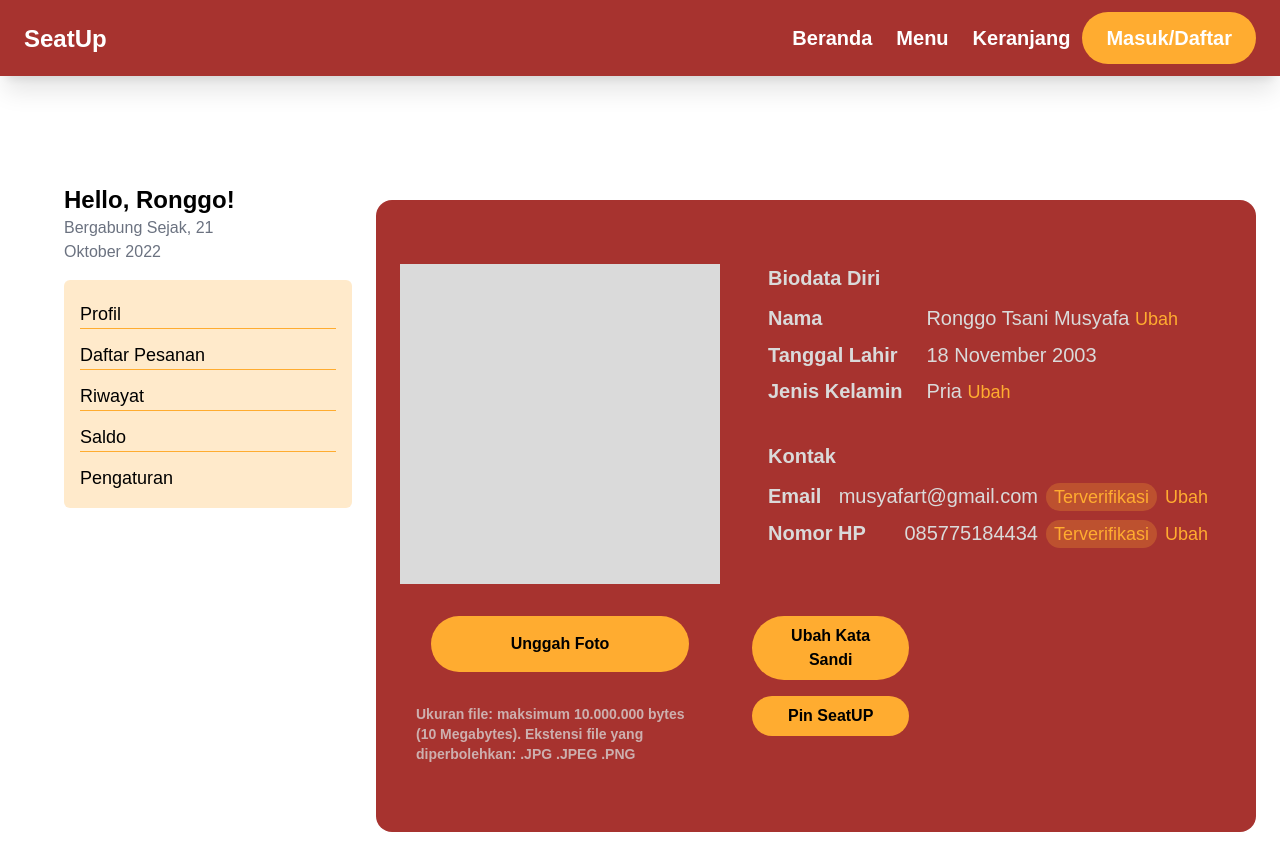
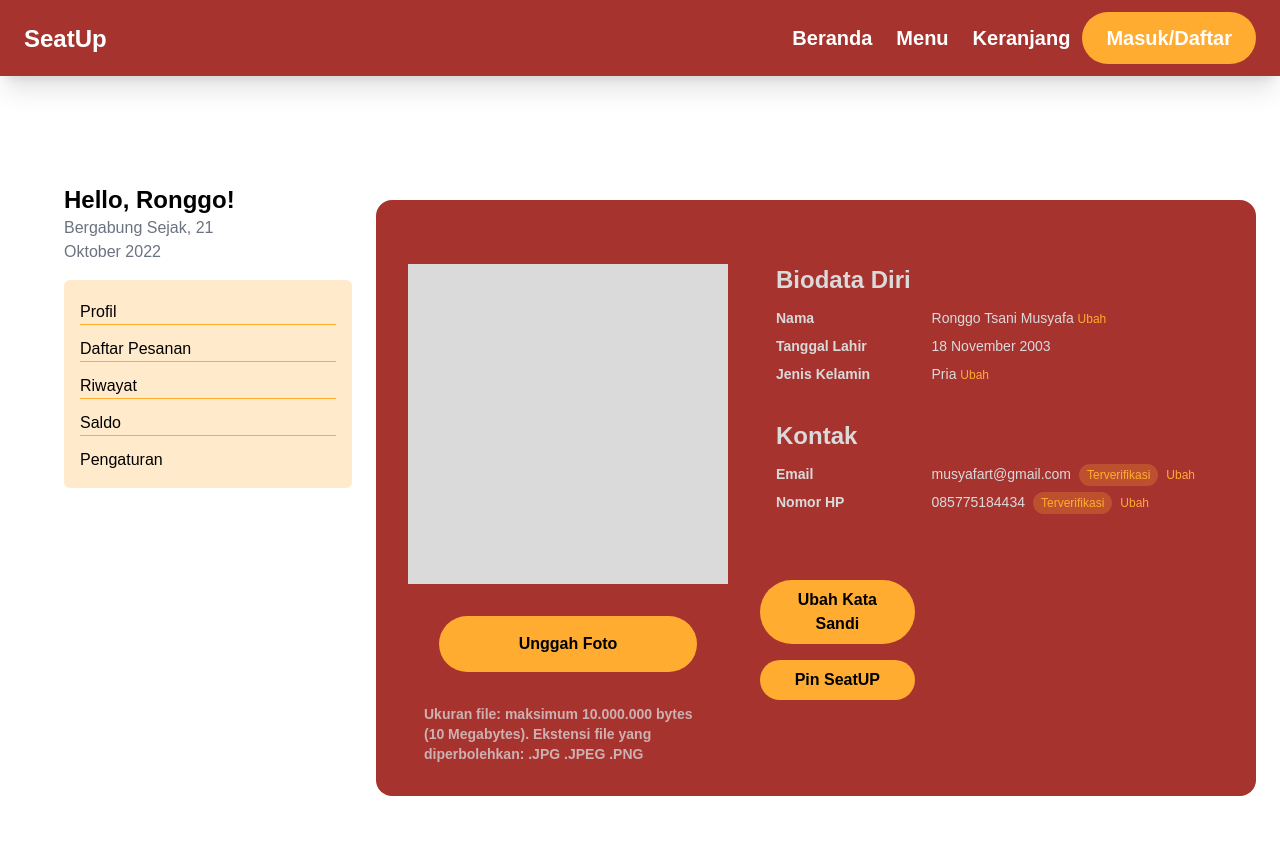
Before and after one commit to geloramanalu/seatup, a React (Create React App) app in the folder seatup/: page /profil in a window 1280 px wide. After the commit the page ends 800 px from the top, so only its background shows below. Built offline with nearby package versions, Linux system fonts and the light colour scheme; a web font is replaced by a local one.

Commit message:
[edit]: profile page
Signed-off-by: MusyafaRT <musyafart@gmail.com>

```diff
--- a/seatup/src/component/Profil.jsx
+++ b/seatup/src/component/Profil.jsx
@@ -2,10 +2,10 @@ const Profil = ({text, backdrop}) => {
     return (
         <div className="profil-container flex flex-col lg:flex-row justify-center lg:justify-evenly pt-4 lg:pt-24 lg:pl-16 flex-wrap lg:flex-nowrap">
             <div className="menu-profil-container flex flex-col items-center lg:items-start">
-                <h1 className="text-black 2xl:text-4xl text-2xl text font-extrabold">Hello, Ronggo!</h1>
-                <p className="text-gray-500 w-8/12 text-center text-md lg:text-left">Bergabung Sejak, 21 Oktober 2022</p>
+                <h1 className="text-black text-2xl font-extrabold">Hello, Ronggo!</h1>
+                <p className="text-gray-500 w-8/12 text-center lg:text-left">Bergabung Sejak, 21 Oktober 2022</p>
                 <div className="menu-profil flex flex-col pt-4 text-black">
-                    <ul className="bg-kuning hidden lg:flex lg:flex-col text-lg bg-opacity-25 p-4 divide-y text-center lg:text-left divide-kuning border-opacity-50 rounded-md lg:w-52 xl:w-72 w-screen">
+                    <ul className="bg-kuning hidden lg:flex lg:flex-col bg-opacity-25 p-4 divide-y text-center lg:text-left divide-kuning border-opacity-50 rounded-md lg:w-72 w-screen">
                         <li className="pt-1"><a href="/">Profil</a></li>
                         <li className="pt-3"><a href="/">Daftar Pesanan</a></li>
                         <li className="pt-3"><a href="/">Riwayat</a></li>
@@ -14,9 +14,9 @@ const Profil = ({text, backdrop}) => {
                     </ul>
                 </div>
             </div>
-            <div className="personal-data mt-4 bg-merah text-abu flex flex-col lg:flex-row lg:mx-6 lg:mb-6 rounded-t-2xl lg:rounded-2xl sm:flex-wrap lg:flex-nowrap w-screen justify-evenly lg:items-start items-center">
-                <div className="foto flex flex-col pt-8 lg:pt-16 lg:pl-6 items-center">
-                    <div className="shape box-content h-52 w-52 xl:h-64 xl:w-64 lg:px-8 lg:py-8 mb-8 bg-abu text-center"></div>
+            <div className="personal-data mt-4 bg-merah text-abu flex flex-col lg:flex-row lg:mx-6 rounded-t-2xl lg:rounded-2xl sm:flex-wrap lg:flex-nowrap w-screen lg:items-start items-center">
+                <div className="foto flex flex-col pt-8 lg:pt-16 lg:pl-8 items-center">
+                    <div className="shape box-content h-64 w-64 lg:px-8 lg:py-8 mb-8 bg-abu text-center"></div>
                     <button type="submit" className="bg-kuning font-2xl font-extrabold px-20 py-4 text-black rounded-full">Unggah Foto</button>
                     <p className="text-abu opacity-75 font-bold my-8 text-sm w-72">
                         Ukuran file: maksimum 10.000.000 bytes (10 Megabytes).
@@ -24,34 +24,34 @@ const Profil = ({text, backdrop}) => {
                 </div>
                 <div className="flex flex-col mx-4 lg:mx-8 lg:w-7/12 mb-8 md:justify-center lg:flex-col sm:flex-row flex-wrap xl:flex-nowrap">
                     <div className="biodata lg:pt-16 pt-4 flex md:mx-4 flex-col text-md lg:text-lg w-5/12 lg:w-auto">
-                        <h1 className="text-abu font-extrabold text-md text-xl 2xl:text-4xl ">Biodata Diri</h1>
-                        <div className="flex justify-between xl:text-xl 2xl:text-2xl text-md pt-3 pb-1 flex-col xl:flex-row">
+                        <h1 className="text-abu font-extrabold text-md lg:text-2xl ">Biodata Diri</h1>
+                        <div className="flex justify-between text-sm pt-3 pb-1 flex-col xl:flex-row">
                             <h3 className="flex-1 font-bold ">Nama</h3>
-                            <h3 className="flex-[1.5_1.5_10%] ">Ronggo Tsani Musyafa <span className="text-kuning xl:text-lg 2xl:text-xl text-md"><a href="/">Ubah</a></span></h3>
+                            <h3 className="flex-[1.5_1.5_10%] ">Ronggo Tsani Musyafa <span className="text-kuning text-xs">Ubah</span></h3>
                         </div>
-                        <div className="flex justify-between xl:text-xl 2xl:text-2xl text-md py-1 flex-col xl:flex-row">
+                        <div className="flex justify-between text-sm py-1 flex-col xl:flex-row">
                             <h3 className="flex-1 font-bold ">Tanggal Lahir</h3>
                             <h3 className="flex-[1.5_1.5_10%]">18 November 2003</h3>
                         </div>
-                        <div className="flex justify-between xl:text-xl 2xl:text-2xl text-md py-1 flex-col xl:flex-row">
+                        <div className="flex justify-between text-sm py-1 flex-col xl:flex-row">
                             <h3 className="flex-1 font-bold ">Jenis Kelamin</h3>
-                            <h3 className="flex-[1.5_1.5_10%]">Pria <span className="text-kuning xl:text-lg 2xl:text-xl text-md"><a href="/">Ubah</a></span></h3>
+                            <h3 className="flex-[1.5_1.5_10%]">Pria <span className="text-kuning text-xs">Ubah</span></h3>
                         </div>
                     </div>
                     <div className="kontak flex lg:pt-8 pt-4 flex-col md:mx-4 text-md lg:text-lg w-5/12 lg:w-auto">
-                        <h1 className="text-abu font-extrabold text-md text-xl 2xl:text-4xl">Kontak</h1>
-                        <div className="kontak flex justify-between pt-3 pb-1 xl:text-xl 2xl:text-2xl text-md flex-wrap flex-col xl:flex-row">
+                        <h1 className="text-abu font-extrabold text-md lg:text-2xl">Kontak</h1>
+                        <div className="kontak flex justify-between pt-3 pb-1 text-sm flex-wrap flex-col xl:flex-row">
                             <h3 className="flex-1 font-bold ">Email</h3>
-                            <h3 className="flex-[1.5_1.5_10%] font-normal ">musyafart@gmail.com
-                                <span className="text-kuning bg-kuning bg-opacity-25 rounded-full xl:text-lg 2xl:text-xl text-md px-2 py-1 ml-2 ">Terverifikasi</span>
-                                <span className="text-kuning ml-2  xl:text-lg 2xl:text-xl text-md"><a href="/">Ubah</a></span>
+                            <h3 className="flex-[1.5_1.5_10%] font-normal">musyafart@gmail.com
+                                <span className="text-kuning bg-kuning bg-opacity-25 rounded-full px-2 py-1 ml-2 text-xs">Terverifikasi</span>
+                                <span className="text-kuning ml-2 text-xs">Ubah</span>
                             </h3>
                         </div>
-                        <div className="kontak flex justify-between py-1 flex-wrap xl:text-xl 2xl:text-2xl text-md flex-col xl:flex-row">
+                        <div className="kontak flex justify-between py-1 flex-wrap text-sm flex-col xl:flex-row">
                             <h3 className="flex-1 font-bold">Nomor HP</h3>
                             <h3 className="flex-[1.5_1.5_10%] font-normal">085775184434
-                                <span className="text-kuning bg-kuning bg-opacity-25 rounded-full px-2 py-1 ml-2 xl:text-lg 2xl:text-xl text-md ">Terverifikasi</span>
-                                <span className="text-kuning ml-2 xl:text-lg 2xl:text-xl text-md "><a href="/">Ubah</a></span>
+                                <span className="text-kuning bg-kuning bg-opacity-25 rounded-full px-2 py-1 ml-2 text-xs">Terverifikasi</span>
+                                <span className="text-kuning ml-2 text-xs">Ubah</span>
                             </h3>
                         </div>
                     </div>
```
